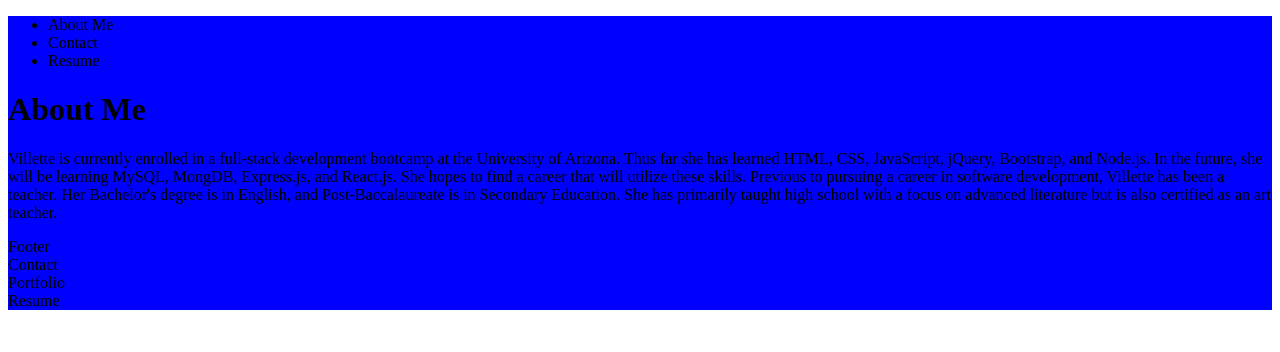
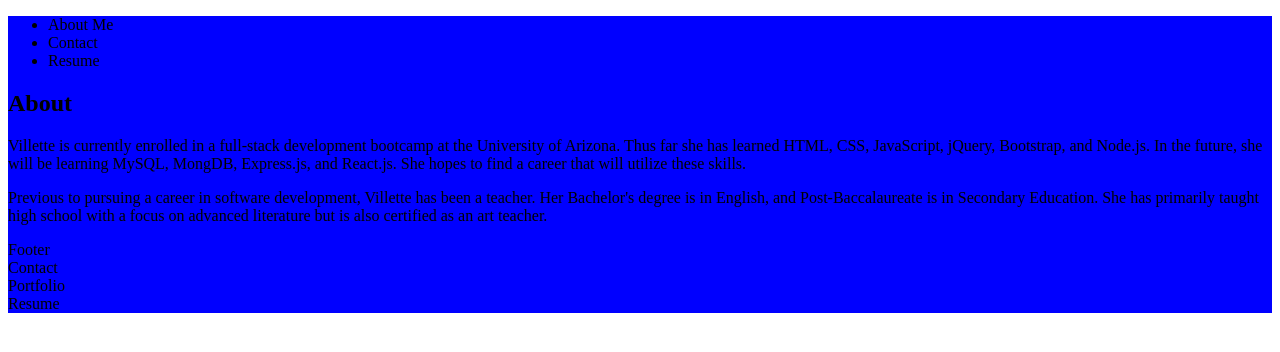
Before and after one commit to villettec/M20C-React_Portfolio, a React (Create React App) app: page / in a window 1280 px wide. Shown: the top 352 px of the page. Built offline with nearby package versions, Linux system fonts and the light colour scheme.

Commit message:
Testing deployment

```diff
--- a/src/pages/AboutMe.jsx
+++ b/src/pages/AboutMe.jsx
@@ -6,13 +6,23 @@ const AboutMe = () => {
   return (
     <div>
         <Header/>
-        <h1> About Me</h1>
-        <p>Villette is currently enrolled in a full-stack development bootcamp at the University of Arizona. Thus far she has learned HTML, CSS, JavaScript, jQuery, Bootstrap, and Node.js. In the future, she will be learning MySQL, MongDB, Express.js, and React.js. She hopes to find a career that will utilize these skills.
 
+        <section classname="about-section">
+            <h2>About</h2>
+            <article>
+                <p>
+                    Villette is currently enrolled in a full-stack development bootcamp at the University of Arizona. Thus far she has learned HTML, CSS, JavaScript, jQuery, Bootstrap, and Node.js. In the future, she will be learning MySQL, MongDB, Express.js, and React.js. She hopes to find a career that will utilize these skills.
+                </p>
+                <p>
+                    Previous to pursuing a career in software development, Villette has been a teacher. Her Bachelor's degree is in English, and Post-Baccalaureate is in Secondary Education. She has primarily taught high school with a focus on advanced literature but is also certified as an art teacher.
+                </p>
+            </article>
+        </section>
 
-Previous to pursuing a career in software development, Villette has been a teacher. Her Bachelor's degree is in English, and Post-Baccalaureate is in Secondary Education. She has primarily taught high school with a focus on advanced literature but is also certified as an art teacher.</p>
         <Footer/>
-    </div>
+
+    </div >
+
   )
 }
 
```
